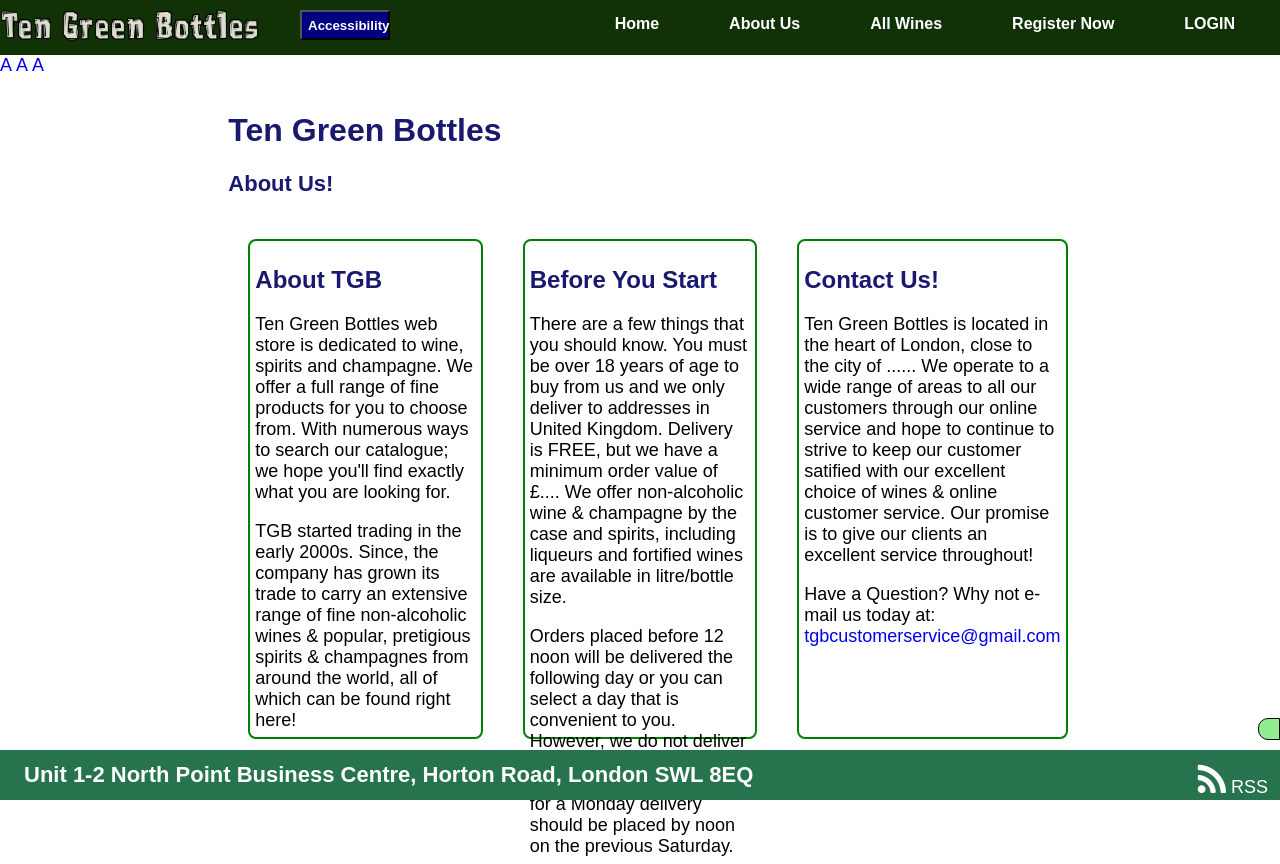
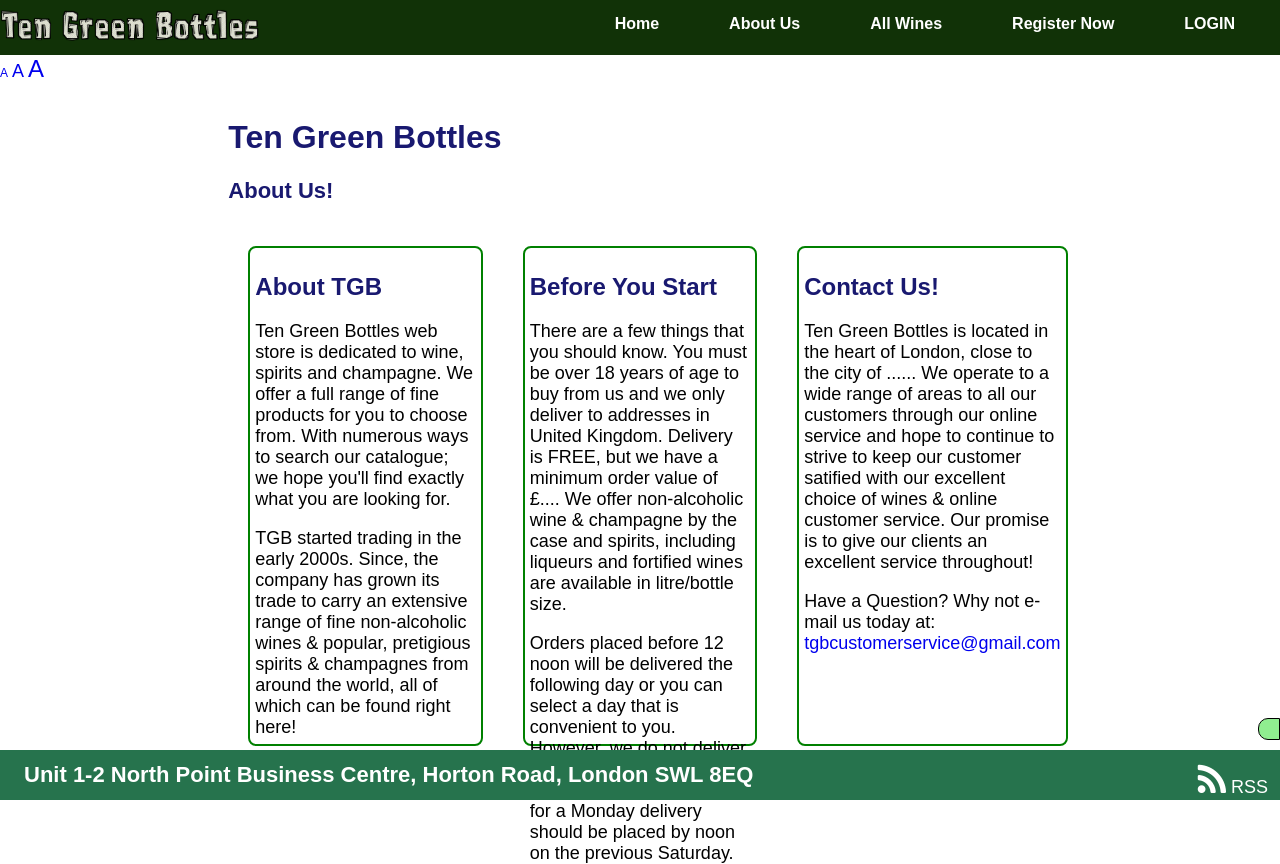
Before and after one commit to LordGee/WineApp, a PHP site: page /wineapp/about.php in a window 1280 px wide. Run offline with PHP 8.4, Linux system fonts and the light colour scheme; some libraries are stand-ins or nearby versions; some web fonts are replaced.

Commit message:
FINAL - LIVE VERSION

```diff
--- a/Includes/header.php
+++ b/Includes/header.php
@@ -19,7 +19,6 @@
             <img src="img/logo.png"/>
         </div>
         <div id="nav">
-            <button class="Accessibility" onclick="zoomIn()">Accessibility</button>
             <ul id="rightNav">
                 <li><a href="index.php" title="Home Page">Home</a></li>
                 <li><a href="about.php" title="About Us Page">About Us</a></li>
--- a/Includes/info.php
+++ b/Includes/info.php
@@ -7,4 +7,4 @@
             <a href="cart.php"><p>Shopping Cart ( <?= count($_SESSION["basket"]) ?> )</p></a>
         <?php endif; ?>
     </div>
-    <!-- TODO Add a search box here -->
+    <?php include 'accessibility.php';?>
--- a/JavaScript/ZoomInOut.js
+++ b/JavaScript/ZoomInOut.js
@@ -1,37 +1,33 @@
-function zoomIn () {
-  alert("Zoom In");
-}
 
 $(document).ready(function(){
 
     $("#small").click(function(event){
         event.preventDefault();
-    $("h1").animate({"font-size":"24px"});
-    $("h2").animate({"font-size":"16px"});
-    $("p").animate({"font-size":"12px", "line-height":"16px"});
+        $("h1").animate({"font-size":"26px"});
+        $("h2").animate({"font-size":"18px"});
+        $("p").animate({"font-size":"12px"});
 
     });
 
     $("#medium").click(function(event){
         event.preventDefault();
-    $("h1").animate({"font-size":"36px"});
+        $("h1").animate({"font-size":"32px"});
         $("h2").animate({"font-size":"24px"});
-    $("p").animate({"font-size":"14px", "line-height":"20px"});
+        $("p").animate({"font-size":"18px"});
 
     });
 
     $("#large").click(function(event){
         event.preventDefault();
-    $("h1").animate({"font-size":"48px"});
+        $("h1").animate({"font-size":"38px"});
         $("h2").animate({"font-size":"30px"});
-    $("p").animate({"font-size":"16px", "line-height":"20px"});
+        $("p").animate({"font-size":"24px"});
 
     });
 
-  $( "a" ).click(function() {
-    $("a").removeClass("selected");
+    $( "#control a" ).click(function() {
+        $("#control a").removeClass("selected");
         $(this).addClass("selected");
-
     });
 
 });
--- a/Style/main.css
+++ b/Style/main.css
@@ -329,3 +329,15 @@ div.desc {
   width:auto;
   padding: 5px;
 }
+
+a#small {
+    font-size: 12px;
+}
+
+a#medium {
+    font-size: 18px;
+}
+
+a#large  {
+    font-size: 24px;
+}
--- a/about.php
+++ b/about.php
@@ -1,6 +1,4 @@
-<?php require_once ("Includes/header.php");
-Include 'accessibility.php';
-?>
+<?php require_once ("Includes/header.php"); ?>
 
 <?php require_once ("Includes/info.php"); ?>
 
--- a/account.php
+++ b/account.php
@@ -3,7 +3,7 @@
 <?php require_once ("Includes/info.php"); ?>
 
     <h1>This Page is About YOU</h1>
-
+    /* User Profile, Not been Implemented */
 
 
 <?php require_once ("Includes/footer.php"); ?>
--- a/admin/aWine.php
+++ b/admin/aWine.php
@@ -12,7 +12,7 @@
     <div class="row">
         <div class="col-offset-lg-2 col-lg-8 col-offset-md-1 col-md-10 col-sm-12 formContent">
             <h1>Product Management</h1>
-            <form method="get" action="awine.php">
+            <form method="get" action="aWine.php">
                 <label for="addWine">Add a new wine</label>
                 <input type="hidden" name="aCode" value="add_wine">
                 <input type="submit" id="addWine" value="Add Wine">
--- a/index.php
+++ b/index.php
@@ -5,8 +5,6 @@
 //    echo '<pre>';
 //    var_dump($_SESSION);
 //    echo '</pre>';
-
-include 'accessibility.php';
 ?>
     <div class="row">
         <div class="col-offset-lg-2 col-lg-8 col-offset-md-1 col-md-10 col-sm-12">
--- a/sign_in.php
+++ b/sign_in.php
@@ -1,6 +1,5 @@
 <?php require_once ("Controllers/customer_controller.php"); ?>
 <?php require_once ("Includes/header.php");
-include 'accessibility.php';
 ?>
 <?php require_once ("Includes/info.php");?>
 
--- a/sign_up.php
+++ b/sign_up.php
@@ -1,5 +1,4 @@
 <?php require_once ("Includes/header.php");
-include 'accessibility.php';
 ?>
 <?php require_once ("Controllers/customer_controller.php"); ?>
 <?php require_once ("Includes/info.php"); ?>
--- a/wine.php
+++ b/wine.php
@@ -1,5 +1,4 @@
 <?php require_once ("Includes/header.php");
-include 'accessibility.php';
 ?>
 <?php require_once ("Controllers/wine_controller.php"); ?>
 <?php require_once ("Includes/info.php"); ?>
```
Lines whose indentation alone changed are shown as unchanged.
